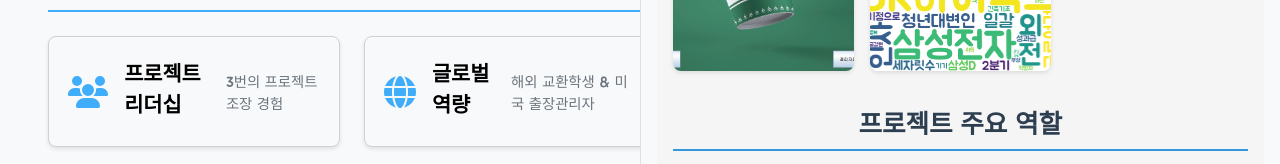
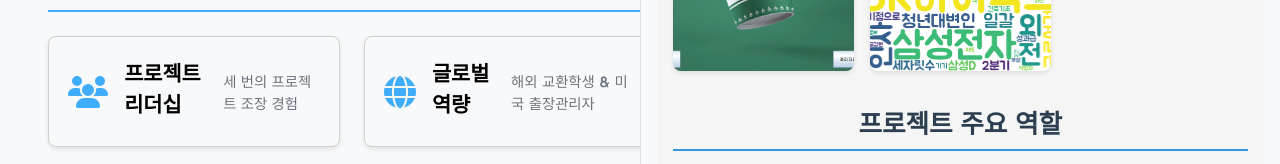
Before and after one commit to dongkyukim1/portfolio, a Vue app: page / in a window 1280 px wide. Shown: the part 501-665 px from the top of the page. Built offline with nearby package versions, Linux system fonts and the light colour scheme.

Commit message:
feature : 9 commit

```diff
--- a/src/views/Home.vue
+++ b/src/views/Home.vue
@@ -116,7 +116,7 @@ const education = ref([
 ])
 
 const highlights = ref([
-  { id: 1, icon: 'users', title: '프로젝트 리더십', description: '3번의 프로젝트 조장 경험' },
+  { id: 1, icon: 'users', title: '프로젝트 리더십', description: '세 번의 프로젝트 조장 경험' },
   { id: 2, icon: 'globe', title: '글로벌 역량', description: '해외 교환학생 & 미국 출장관리자 ' },
   { id: 3, icon: 'graduation-cap', title: '지속적 성장', description: '최근 자격증 취득 및 교육 이수' },
 ])
```
